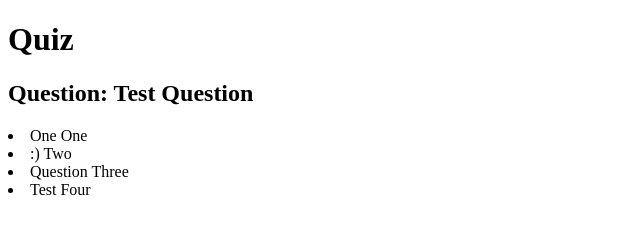
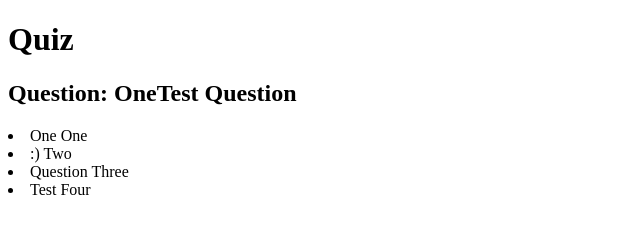
Before and after one commit to m-r-urbanic/4-Practice-Quiz, a plain HTML site: page index.html in a window 1280 px wide. Shown: the full height of the page, 0-640 px from the left. Drawn offline with Linux system fonts and the light colour scheme.

Commit message:
get the question to display

```diff
--- a/assets/js/script.js
+++ b/assets/js/script.js
@@ -1,10 +1,10 @@
-
-
+var questionDisplay = document.querySelector(".question-provided")
 var itemDisplayOne = document.querySelector(".item-1")
 var itemDisplayTwo = document.querySelector(".item-2")
 var itemDisplayThree = document.querySelector(".item-3")
 var itemDisplayFour = document.querySelector(".item-4")
 
+var questionAsk
 var questionOptionOne
 var questionOptionTwo
 var questionOptionThree
@@ -99,13 +99,14 @@
 selectedQuestion = questionOne
 
 
-
+console.log(selectedQuestion.question)
 console.log(selectedQuestion.answerOne)
 console.log(selectedQuestion.answerTwo)
 console.log(selectedQuestion.answerThree)
 console.log(selectedQuestion.answerFour)
 
 /* set questions equal to the selected question and the selected question's answer */
+questionAsk = selectedQuestion.question
 questionOptionOne = selectedQuestion.answerOne
 questionOptionTwo = selectedQuestion.answerTwo
 questionOptionThree = selectedQuestion.answerThree
@@ -113,6 +114,7 @@
 
 /* Change list items based on question selected */
 function changeItem(){
+    questionDisplay.textContent = questionAsk
     itemDisplayOne.textContent = questionOptionOne
     itemDisplayTwo.textContent = questionOptionTwo
     itemDisplayThree.textContent = questionOptionThree
--- a/index.html
+++ b/index.html
@@ -19,7 +19,7 @@
         <div class="card questions">
             <div class = "questions-container">
             <div>
-            <h2>Question: <span class="question"></span>Test Question</h2>
+            <h2>Question: <span class="question-provided"></span>Test Question</h2>
             <li><span class="item-1"></span> One</li>
             <li><span class="item-2"></span> Two</li>
             <li><span class="item-3"></span> Three</li>
```
